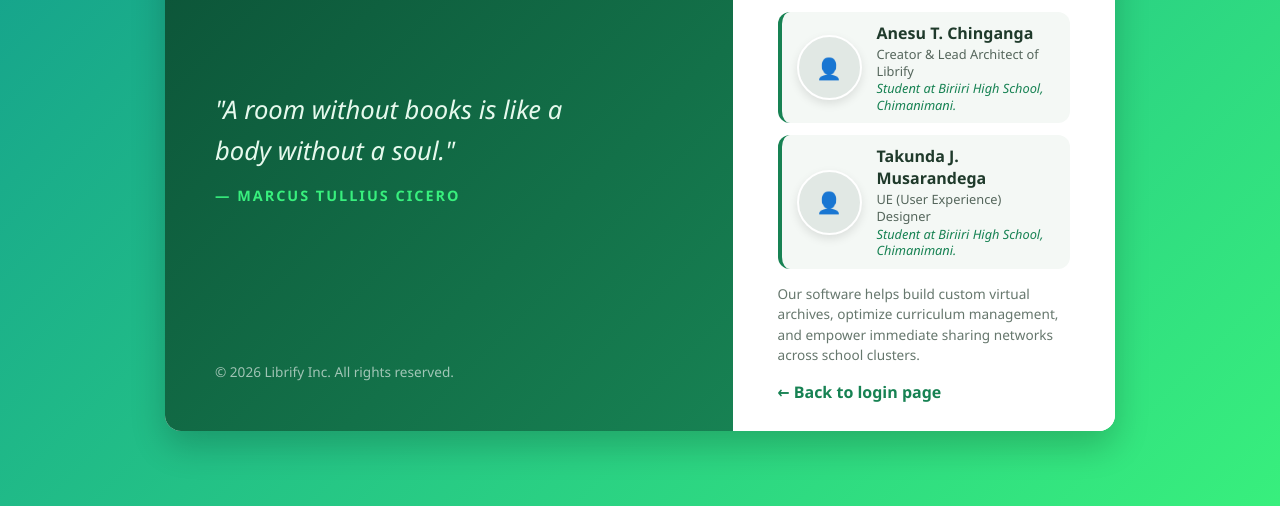
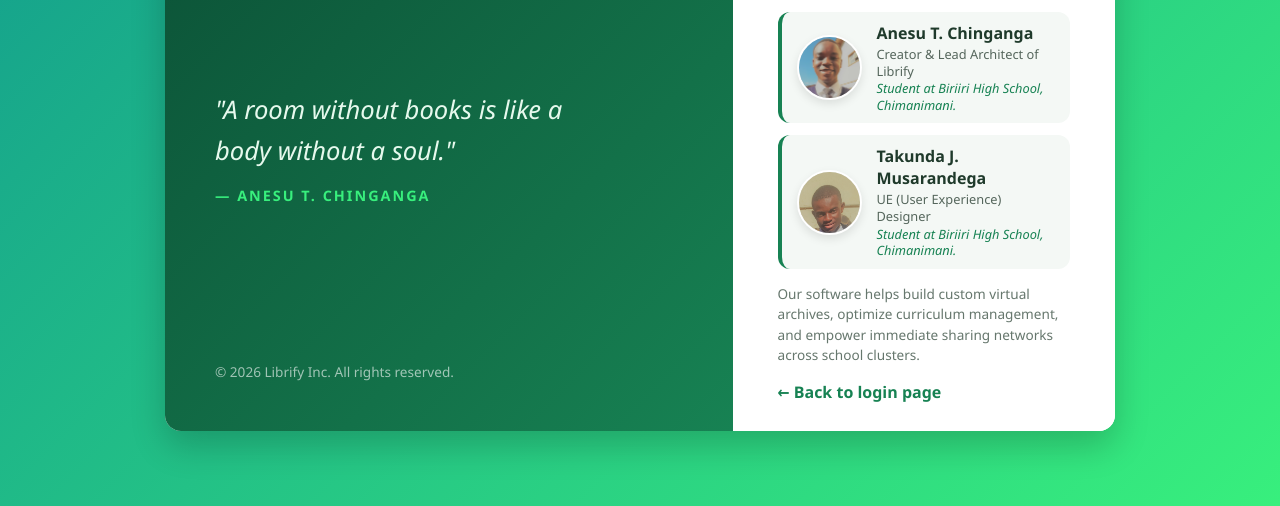
Before and after one commit to anesutchinganga28-prog/librify, a plain HTML site: page index.html in a window 1280 px wide. Both pictures are taken after a click on the link "About Us". Shown: the part 294-800 px from the top of the page. Drawn offline with nearby package versions, Linux system fonts and the light colour scheme.

Commit message:
Update index.html
update

```diff
--- a/index.html
+++ b/index.html
@@ -668,7 +668,7 @@
 
             <div class="quote-container">
                 <p class="quote">"A room without books is like a body without a soul."</p>
-                <p class="author">— Marcus Tullius Cicero</p>
+                <p class="author">— Anesu T. Chinganga</p>
             </div>
 
             <p class="copyright">&copy; 2026 Librify Inc. All rights reserved.</p>
@@ -835,7 +835,9 @@
                 <div class="creators-list-wrapper">
                     <!-- Creator One: Anesu -->
                     <div class="profile-section">
-                        <div class="photo-placeholder">👤</div>
+                        <div class="photo-placeholder">
+                            <img src="anesu.jpg" alt="Anesu T. Chinganga" style="width: 100%; height: 100%; object-fit: cover;">
+            </div>
                         <div class="creator-details">
                             <h3>Anesu T. Chinganga</h3>
                             <p>Creator & Lead Architect of Librify</p>
@@ -847,7 +849,9 @@
 
                     <!-- Creator Two: Takunda -->
                     <div class="profile-section">
-                        <div class="photo-placeholder">👤</div>
+                        <div class="photo-placeholder">
+                            <img src="takunda.jpg" alt="Takunda J. Musarandega" style="width: 100%; height: 100%; object-fit: cover;">
+            </div>
                         <div class="creator-details">
                             <h3>Takunda J. Musarandega</h3>
                             <p>UE (User Experience) Designer</p>
```
